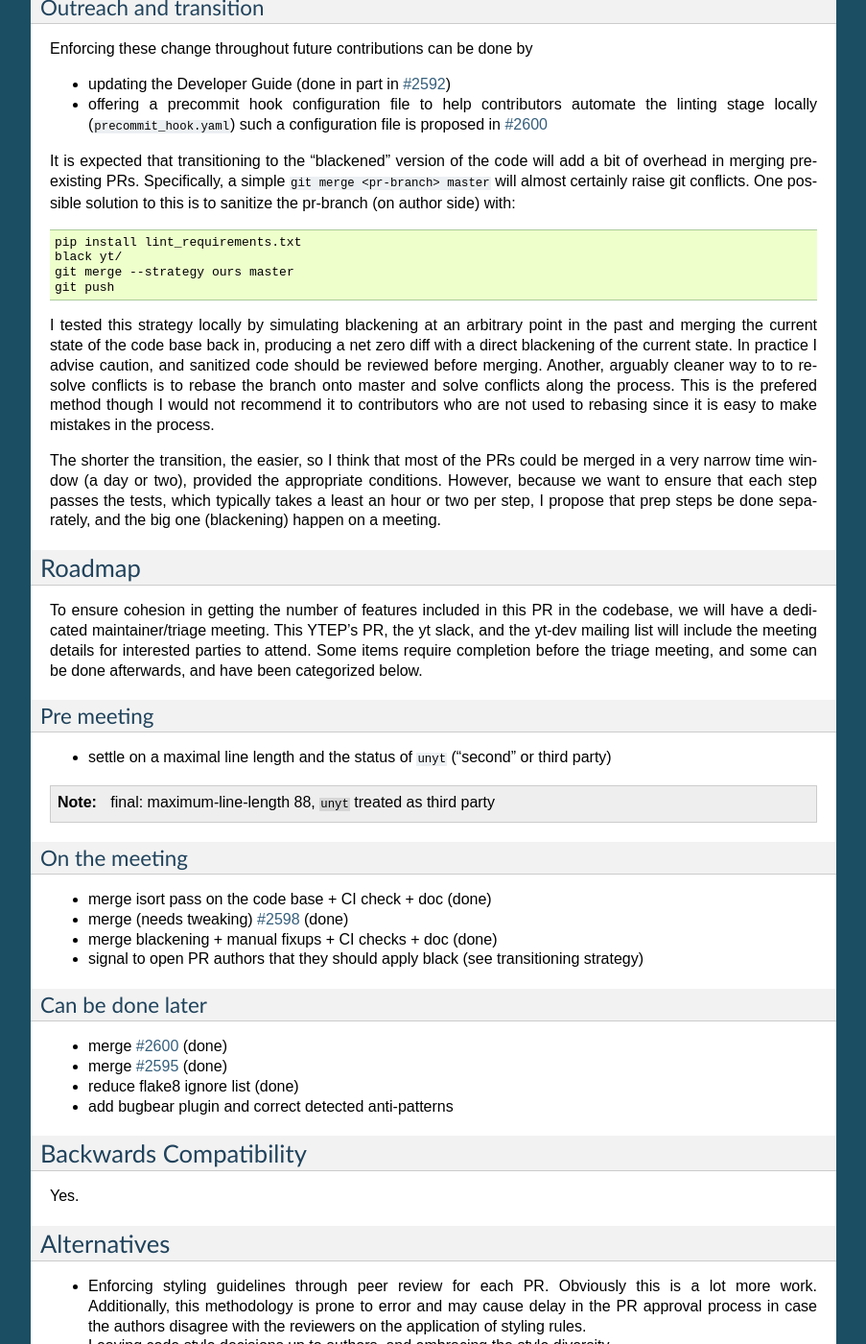
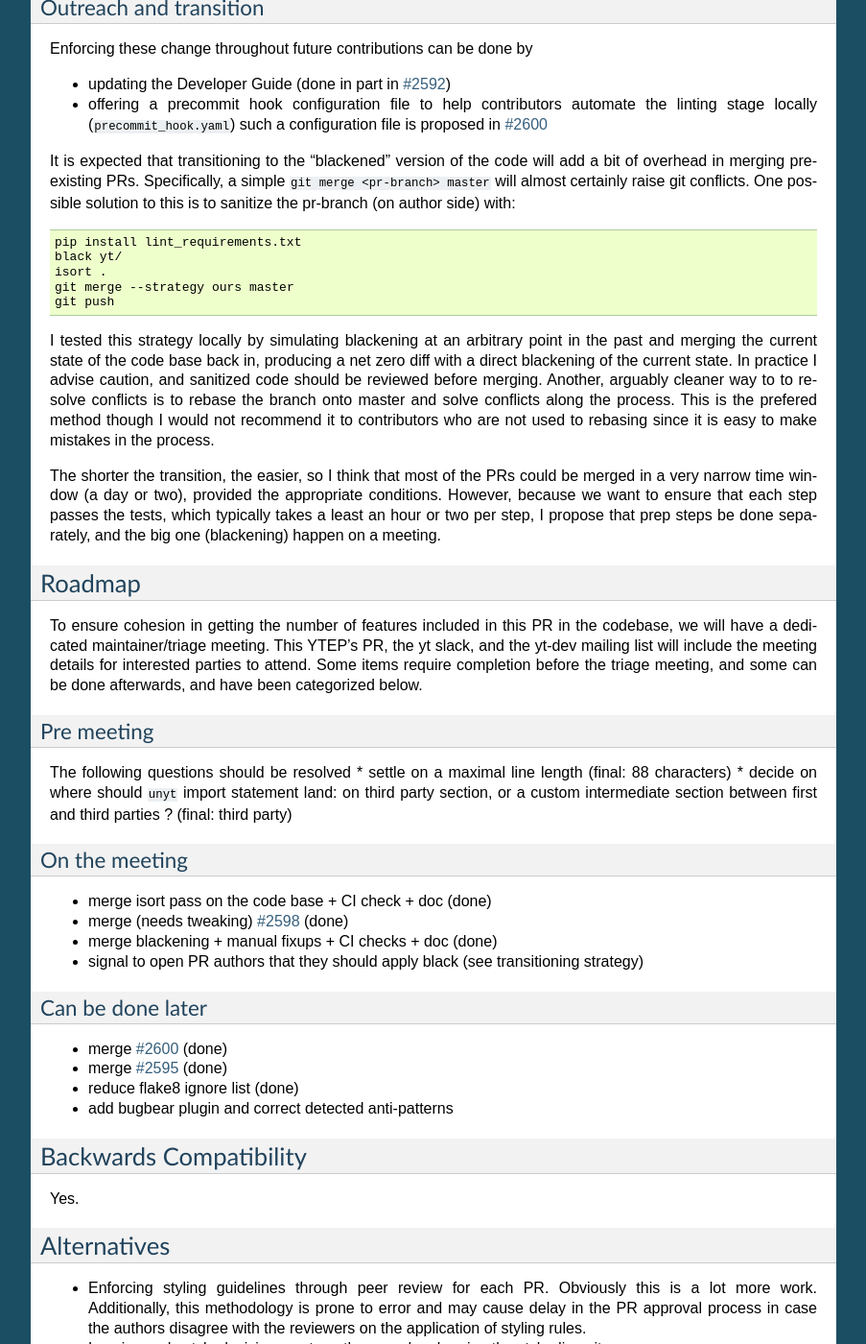
Before and after one commit to yt-project/ytep, a Sphinx documentation site: the page built from source/YTEPs/YTEP-0037.rst, in a window 1280 px wide and 1400 px high, scrolled down 3635 px. Shown: the whole window at 96% size, without its empty margins (198-1101 px from the left). Built offline with Sphinx 7.4.7, drawn with Linux system fonts in a browser that asks for light colours; formulas are drawn with MathJax 3.

Commit message:
clarify misleading phrasing

```diff
--- a/source/YTEPs/YTEP-0037.rst
+++ b/source/YTEPs/YTEP-0037.rst
@@ -211,6 +211,7 @@ sanitize the pr-branch (on author side) with:
 
     pip install lint_requirements.txt
     black yt/
+    isort .
     git merge --strategy ours master
     git push
 
@@ -242,11 +243,10 @@ be done afterwards, and have been categorized below.
 Pre meeting
 +++++++++++
 
-* settle on a maximal line length and the status of ``unyt`` ("second" or third party)
-
-.. note::
-
-    final: maximum-line-length 88, ``unyt`` treated as third party
+The following questions should be resolved
+* settle on a maximal line length (final: 88 characters)
+* decide on where should ``unyt`` import statement land: on third party section, or a custom
+intermediate section between first and third parties ? (final: third party)
 
 
 On the meeting
```
